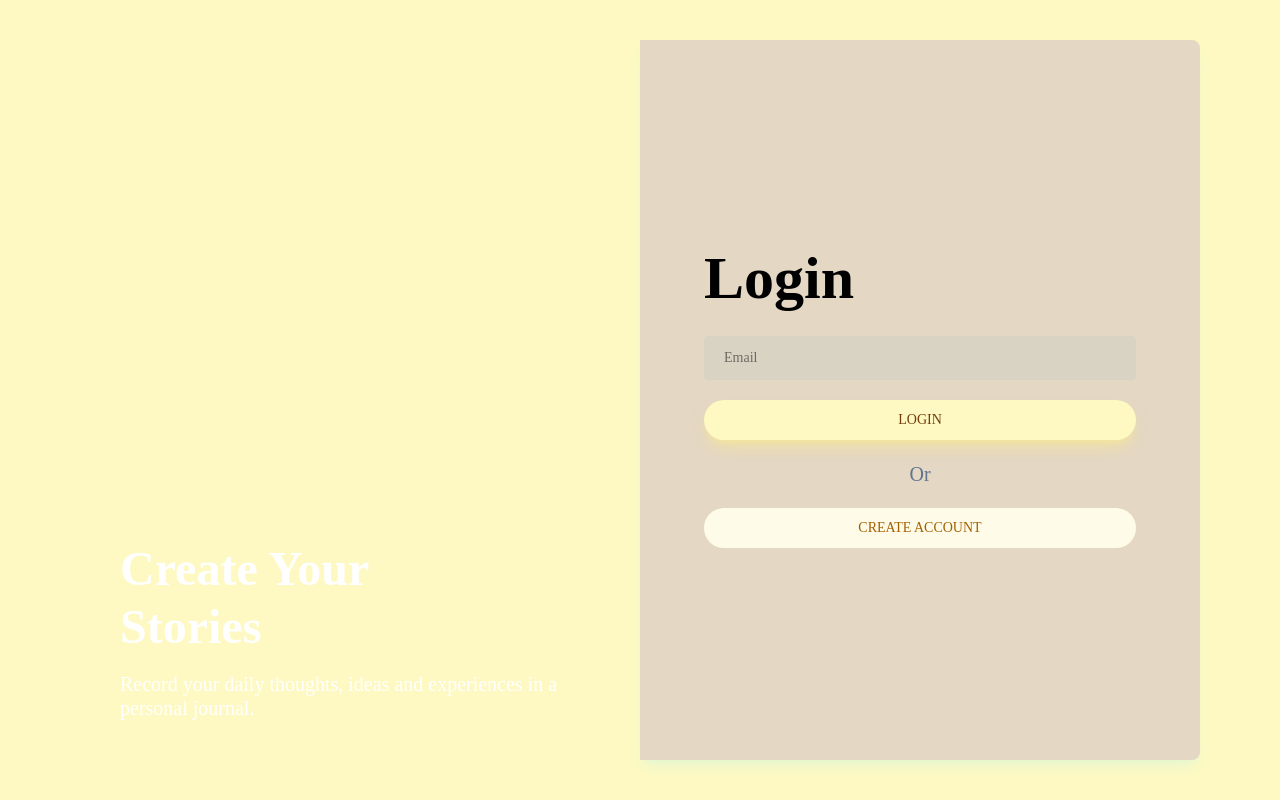
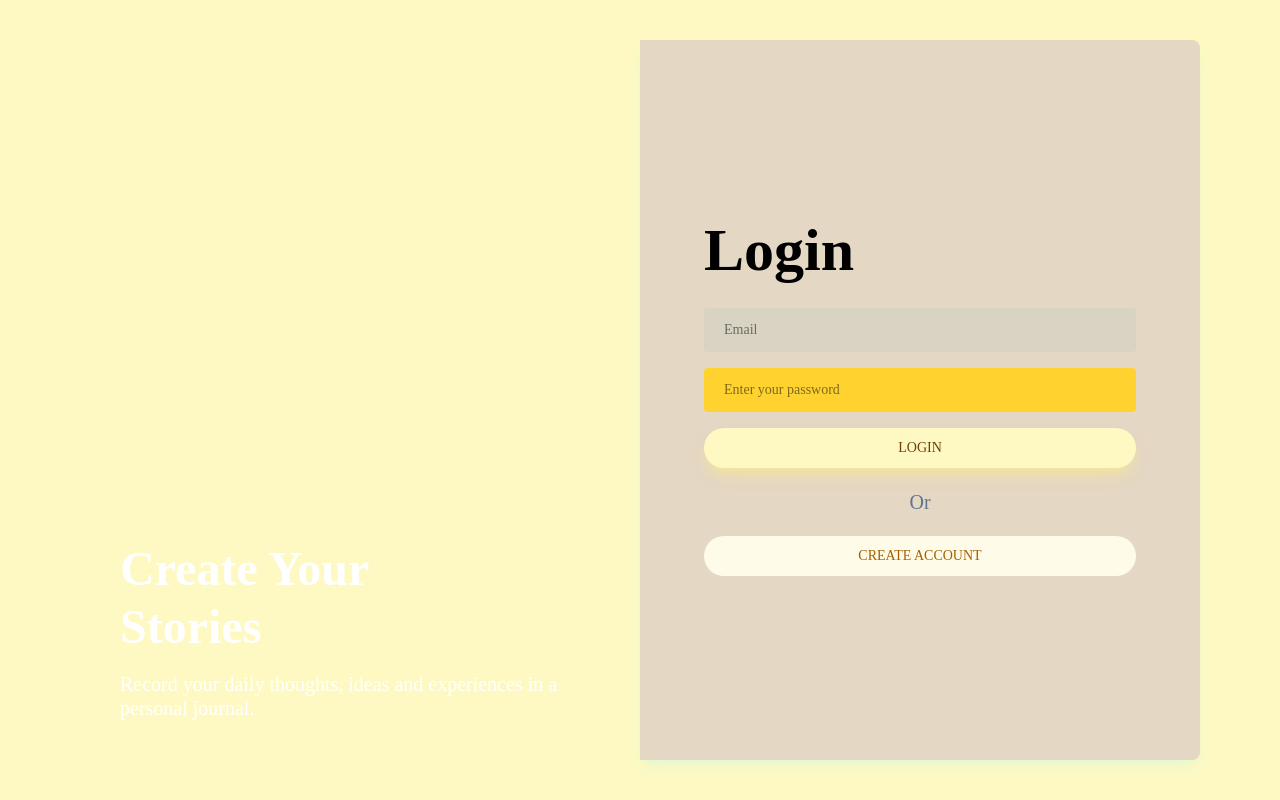
Before and after one commit to dubeyaayushi/Mood-Detection, a React (Vite) app in the folder frontend/: page /login in a window 1280 px wide. Built offline with nearby package versions, Linux system fonts and the light colour scheme.

Commit message:
creating Password Input field seprately

```diff
--- a/frontend/package.json
+++ b/frontend/package.json
@@ -13,6 +13,7 @@
     "@tailwindcss/vite": "^4.1.11",
     "react": "^19.1.0",
     "react-dom": "^19.1.0",
+    "react-icons": "^5.5.0",
     "react-router": "^7.7.1",
     "react-router-dom": "^7.7.1",
     "tailwindcss": "^4.1.11"
--- /dev/null
+++ b/frontend/src/components/PasswordInput.jsx
@@ -0,0 +1,31 @@
+import React from 'react'
+import { FaEyeSlash } from "react-icons/fa";
+import { FaEye } from "react-icons/fa";
+import { useState } from 'react'
+
+const PasswordInput = ({ value, onChange, placeholder }) => {
+    const [isShowPassword, setIsShowPassword] = useState(false)
+
+  // Toggle password visibility
+   const togglePasswordVisibility = () => {
+    setIsShowPassword(!isShowPassword);
+  }
+
+  return (
+    <div className='flex items-center bg-amber-300 px-5 rounded-sm mb-3'>
+      <input
+
+        value={value}
+        onChange={onChange}
+        placeholder={placeholder || "Enter your password"}
+        className='w-full text-sm bg-transparent py-3 mr-3 rounded-sm outline-hidden'
+          type={isShowPassword ? "text" : "password"}
+      />
+
+      {isShowPassword ? <FaEye size={22} className='text-amber-300 cursor-pointer'  onClick={() => setIsShowPassword(false)}/> : <FaEyeSlash size={22} className='text-amber-300 cursor-pointer' onClick={() => setIsShowPassword(true)}/>}
+
+    </div>
+  )
+}
+
+export default PasswordInput
--- a/frontend/src/pages/Auth/Login.jsx
+++ b/frontend/src/pages/Auth/Login.jsx
@@ -1,4 +1,6 @@
 import React from 'react'
+import PasswordInput from "../../components/PasswordInput"
+import { FaEye } from "react-icons/fa";
 
 const Login = () => {
   return (
@@ -19,6 +21,9 @@ const Login = () => {
           <form className='w-full'>
             <h4 className='text-6xl font-semibold mb-7'>Login</h4>
             <input type='email' placeholder="Email" className='input-box'/>
+
+           <PasswordInput />
+
             <button type='submit' className='btn-primary'>
               LOGIN
             </button>
```
Also changed, not shown: 1 other file (tests, documents, lock files or other folders).
